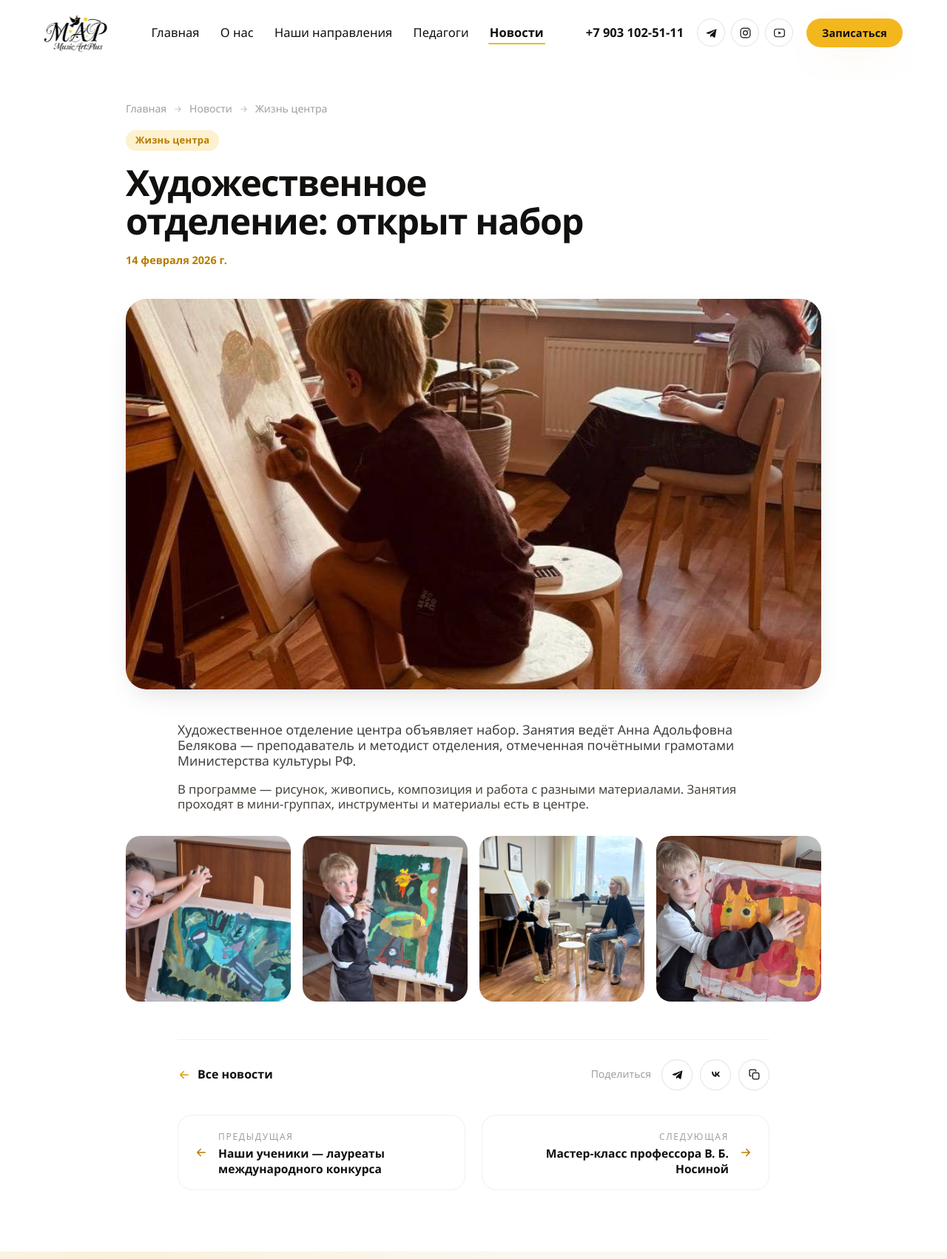
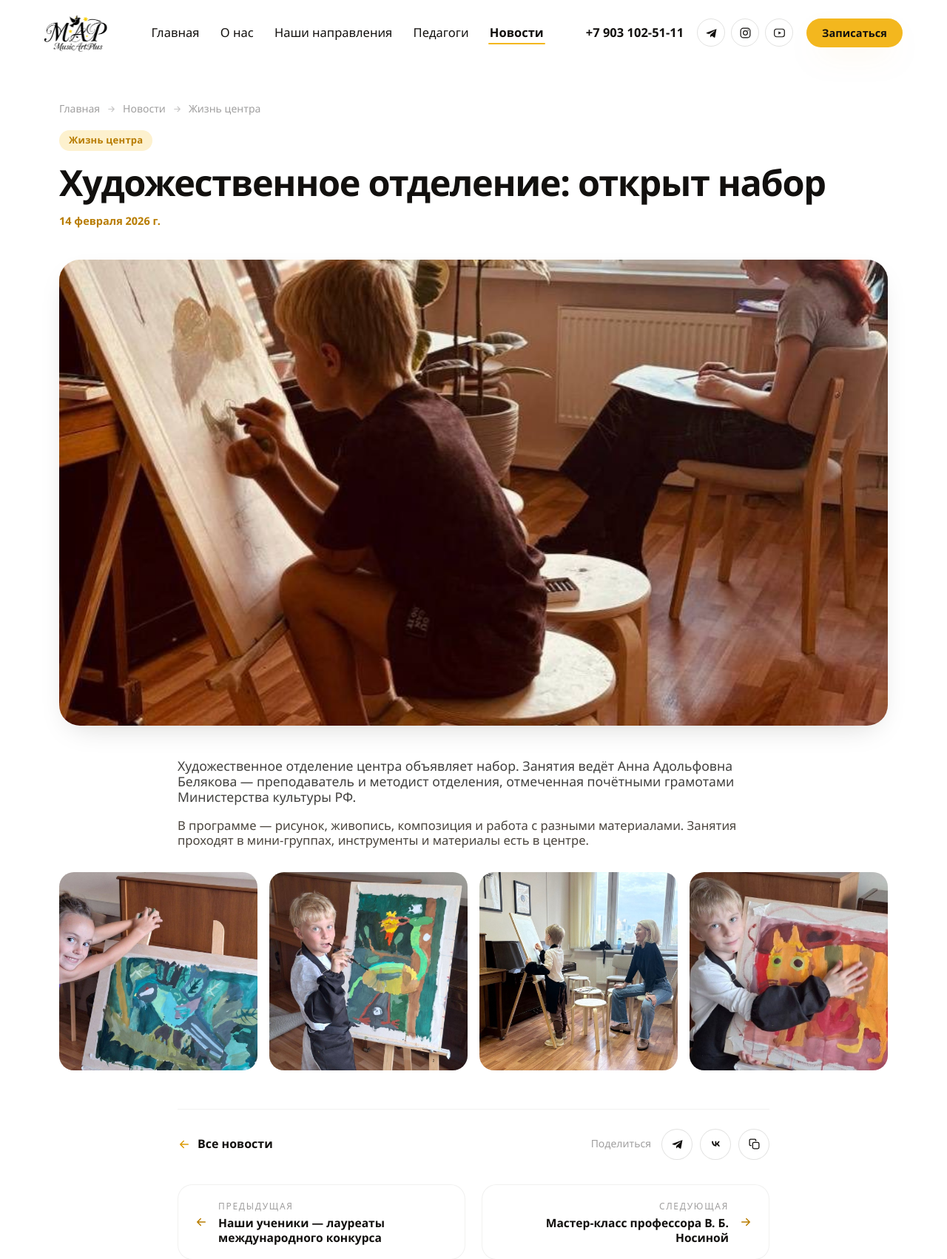
Before and after one commit to jahongirX/musicartplus, a PHP site: page /news-art.html in a window 1280 px wide. Shown: the top 1702 px of the page at 74% size. Run offline with PHP 8.4, Linux system fonts and the light colour scheme; some web fonts are replaced.

Commit message:
Шапка, обложка и медиаблоки статьи — во всю ширину сайта
Отбивка была задана числом (-70px), и кадр не доходил до краёв: статья
выглядела уже остальных страниц. Теперь она считается от ширины окна —
шапка, обложка, видео и галерея встают ровно в ту же ширину, что контент
на «Новостях», «О нас» и остальных. Колонка текста осталась узкой.

Расчёт вместо числа нужен из-за промежуточных ширин: жёсткие -180px,
которых требует полная ширина на большом экране, на окне 1100 вылезли бы
за край. Формула берёт меньшее из ширины контейнера и ширины окна за
вычетом полей, а max(0px, …) не даёт отбивке уйти в минус.

Проверено на 1440, 1280, 1100, 1000 и 430: горизонтального переполнения
нет нигде, ниже 1000 вёрстка прежняя. Левый и правый край статьи совпадают
с остальными страницами до пикселя.

Co-Authored-By: Claude Opus 5 (1M context) <noreply@anthropic.com>

```diff
--- a/assets/css/style.css
+++ b/assets/css/style.css
@@ -1172,9 +1172,17 @@ body.menu-open .mobile-menu{opacity:1;visibility:visible;transform:none}
   margin:clamp(28px,3.4vw,48px) 0 0;border-radius:var(--r-lg);overflow:hidden;background:var(--cream);
   box-shadow:var(--sh-2);
 }
-/* на широких экранах обложка чуть выходит за колонку текста — симметрично */
+/* Обложку, медиаблоки и шапку статьи раздвигаем до обычной ширины сайта,
+   а колонку текста оставляем узкой. Отбивку считаем от окна, а не задаём
+   числом: на промежуточных ширинах жёсткий отступ вылезал бы за экран. */
 @media (min-width:1000px){
-  .article__cover{margin-inline:-70px}
+  .article__head,
+  .article__cover,
+  .article__video,
+  .article__gallery{
+    --pull:max(0px, calc((min(var(--container), 100vw - 2 * var(--gutter)) - 880px) / 2));
+    margin-inline:calc(-1 * var(--pull))
+  }
 }
 .article__cover img{width:100%;aspect-ratio:16/9;object-fit:cover;display:block}
 .article__body{margin-top:clamp(28px,3.4vw,46px);font-size:clamp(16.6px,1.2vw,18.4px);line-height:1.75}
@@ -1426,9 +1434,6 @@ html #SiteWidgetMoyklass139193 .wdgMoyklass-h1{display:none}
 
 /* ---------------------------------------------------------------- 36. Видео и фотографии внутри новости */
 .article__video{margin:clamp(28px,3.4vw,44px) 0 0}
-@media (min-width:1000px){
-  .article__video{margin-inline:-70px}
-}
 .video-card--wide{aspect-ratio:16/9;width:100%}
 /* Вертикальный ролик снят на телефон: во всю ширину он превратился бы в две
    чёрные полосы по краям, поэтому карточку держим узкой и по центру. */
@@ -1440,7 +1445,7 @@ html #SiteWidgetMoyklass139193 .wdgMoyklass-h1{display:none}
   display:grid;grid-template-columns:repeat(2,1fr);gap:clamp(10px,1.2vw,16px);
 }
 @media (min-width:1000px){
-  .article__gallery{margin-inline:-70px;grid-template-columns:repeat(4,1fr)}
+  .article__gallery{grid-template-columns:repeat(4,1fr)}
 }
 .article__shot{margin:0;border-radius:var(--r-md);overflow:hidden;background:var(--cream)}
 /* Снимки приходят и вертикальные, и горизонтальные — квадрат щадит и те и
@@ -1469,10 +1474,3 @@ html #SiteWidgetMoyklass139193 .wdgMoyklass-h1{display:none}
    первый абзац — как в остальных вводных блоках сайта. */
 .about-split__text{margin-top:22px}
 .about-split__text > p:first-child{font-size:clamp(17px,1.35vw,20px);line-height:1.6;color:var(--ink-80)}
-
-/* Шапка статьи — крошки, метка, заголовок и дата — выровнена по краю обложки,
-   а не по колонке текста: иначе заголовок выглядит вдвинутым внутрь кадра.
-   Сам текст остаётся узким, читать длинные строки неудобно. */
-@media (min-width:1000px){
-  .article__head{margin-inline:-70px}
-}
```
Also changed, not shown: theme/musicartplus/assets/css/style.css (+11 -13 lines).
